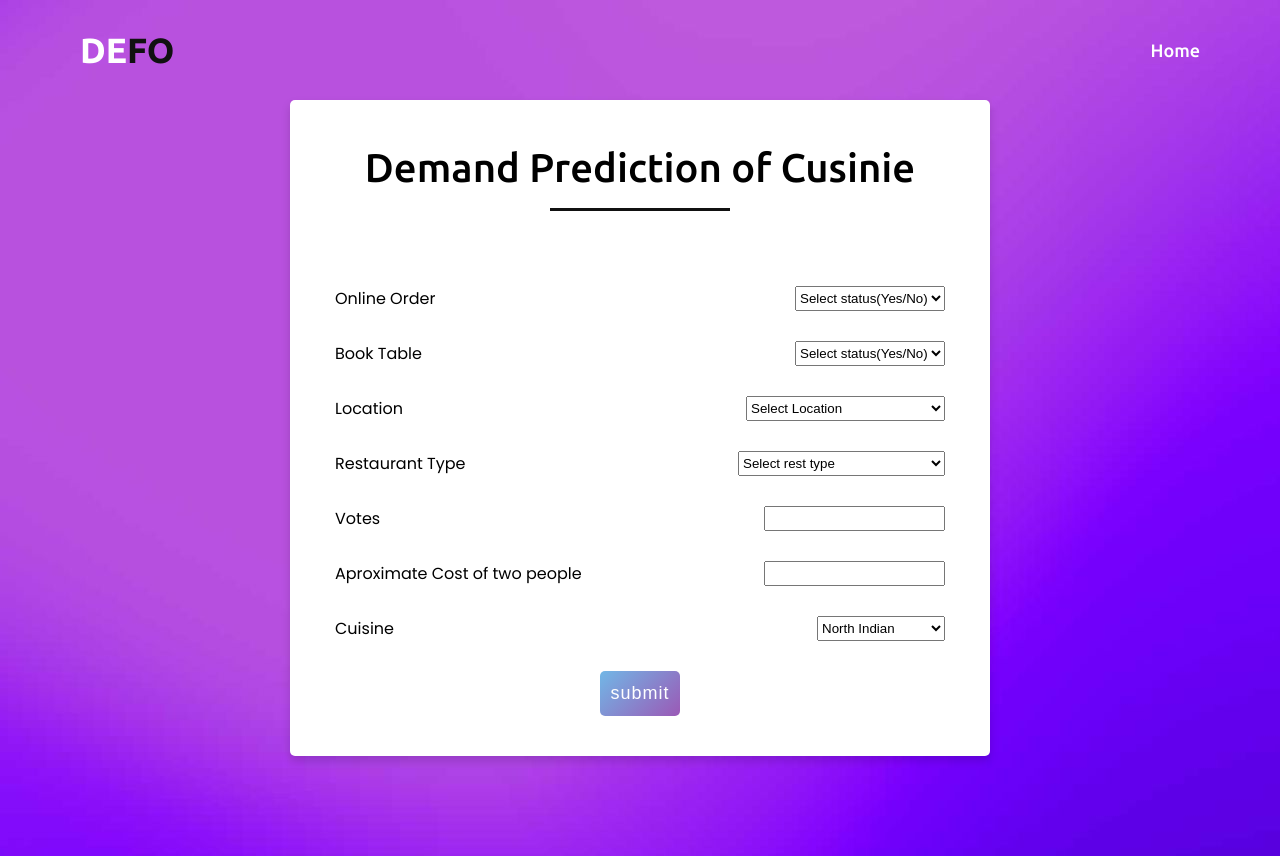
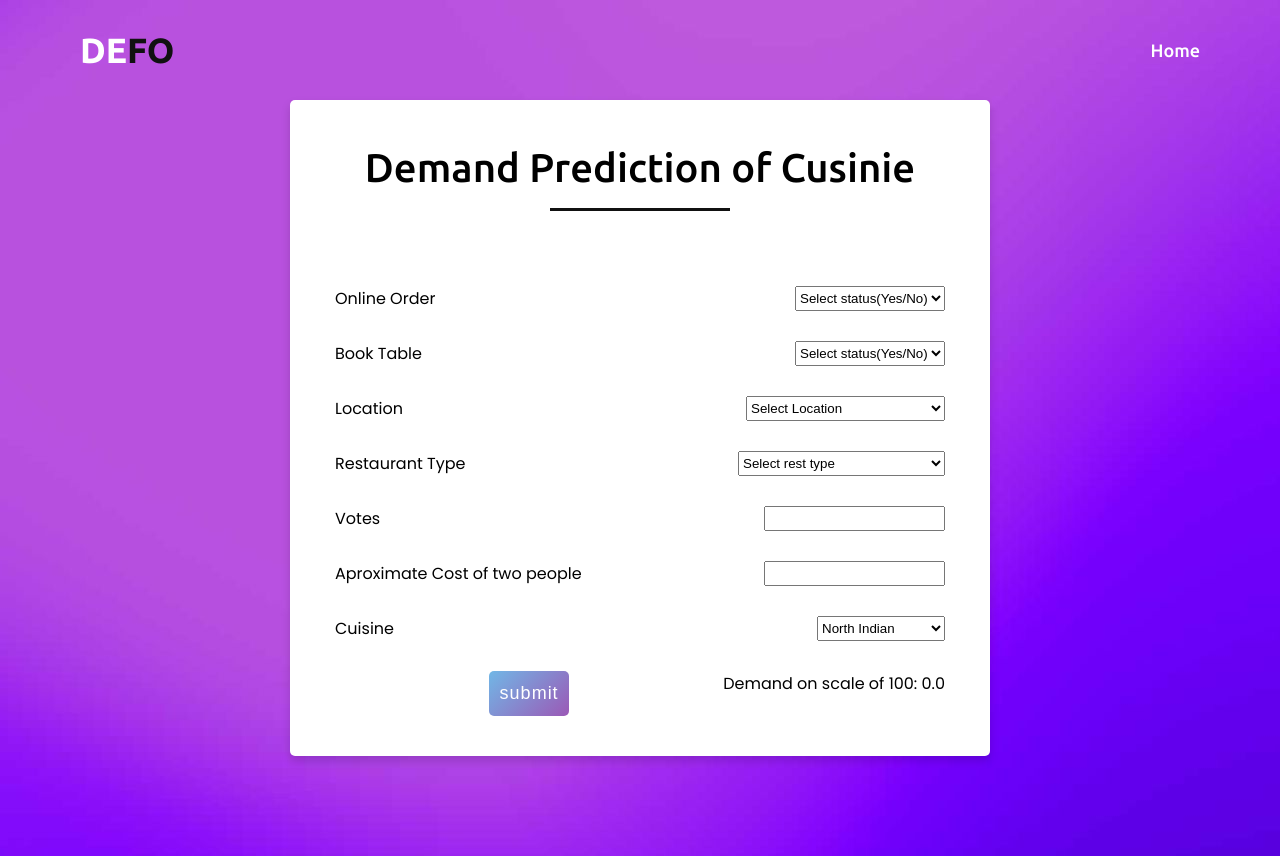
Before and after one commit to anirudh1747/cruisine_app, a Flask app: page /predict in a window 1280 px wide. Run offline with Flask 2, Linux system fonts and the light colour scheme; parts of the project's set-up code (start-up, migrations or seed data) failed here and were passed over.

Commit message:
Update owner.html

```diff
--- a/templates/owner.html
+++ b/templates/owner.html
@@ -623,10 +623,10 @@
 
     </style>
     <script>
+      var i=0;
       function call(){
           alert("Demand for the {{cuisine}} for the next month is {{result}}");
-
-      }
+        }
 
       $(document).ready(function () {
   $(window).scroll(function () {
@@ -1088,8 +1088,9 @@
                   </div>
                   <div class="user-details">
                 <div class="button">
-                  <input type="submit" onclick="call()" value="submit">
+                  <input type="submit"  value="submit">
                 </div>
+                <p style="color:black"> Demand on scale of 100: {{result}} </p>
               </div>
               </form>
             </div>
```
